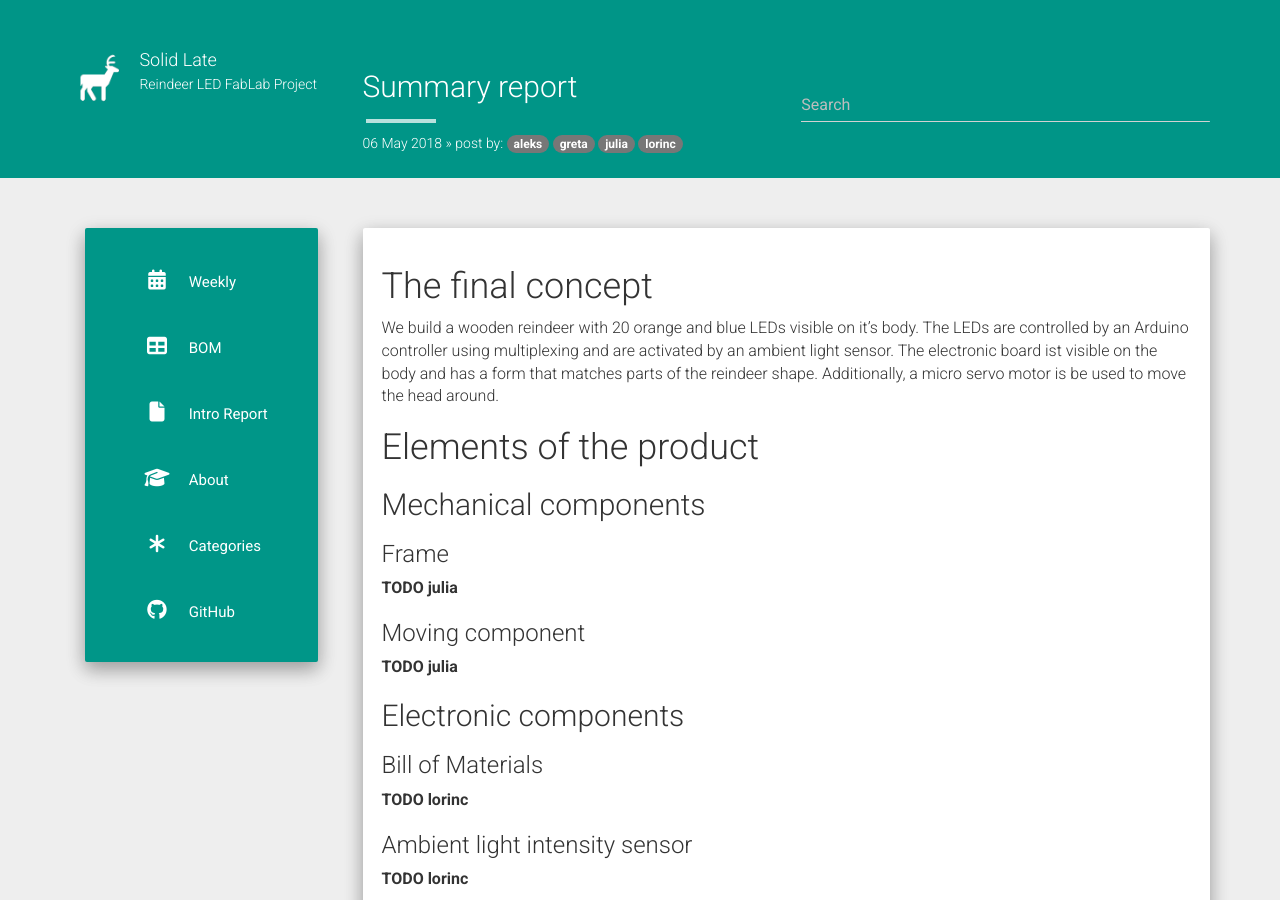
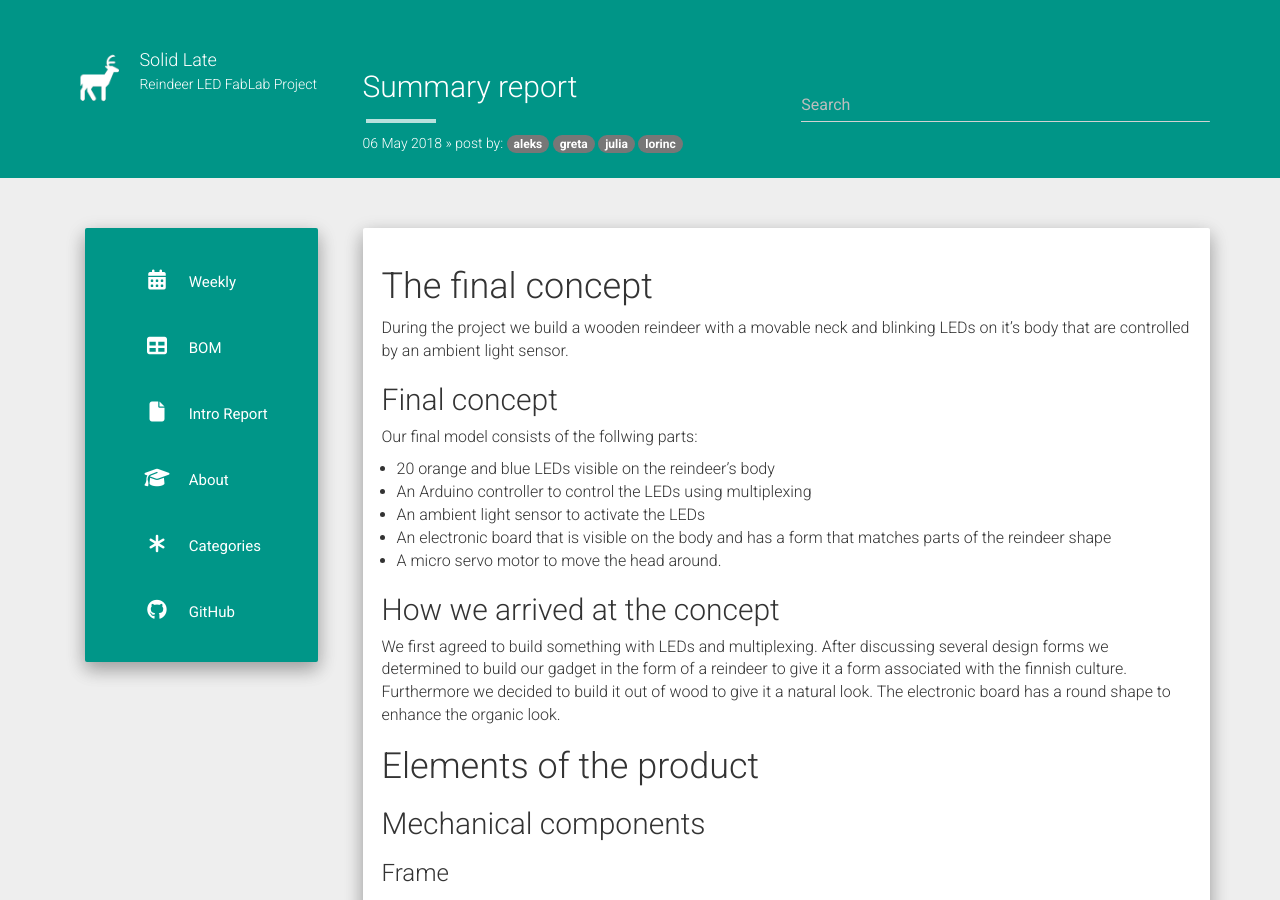
Before and after one commit to solid-late/solid-late.github.io, a Jekyll site: the page built from summary-report.md, in a window 1280 px wide and 900 px high. Built offline with Jekyll 4.4.1, drawn with Linux system fonts in a browser that asks for light colours; nearby versions of some CDN libraries.

Commit message:
Update summary report
Update introduction

```diff
--- a/summary-report.md
+++ b/summary-report.md
@@ -13,7 +13,18 @@ authors:
 The final concept
 =================
 
-We build a wooden reindeer with 20 orange and blue LEDs visible on it's body. The LEDs are controlled by an Arduino controller using multiplexing and are activated by an ambient light sensor. The electronic board ist visible on the body and has a form that matches parts of the reindeer shape. Additionally, a micro servo motor is be used to move the head around.
+During the project we build a wooden reindeer with a movable neck and blinking LEDs on it's body that are controlled by an ambient light sensor.
+
+## Final concept
+Our final model consists of the follwing parts:
+* 20 orange and blue LEDs visible on the reindeer's body
+* An Arduino controller to control the LEDs using multiplexing
+* An ambient light sensor to activate the LEDs
+* An electronic board that is visible on the body and has a form that matches parts of the reindeer shape
+* A micro servo motor to move the head around.
+
+## How we arrived at the concept
+We first agreed to build something with LEDs and multiplexing. After discussing several design forms we determined to build our gadget in the form of a reindeer to give it a form associated with the finnish culture. Furthermore we decided to build it out of wood to give it a natural look. The electronic board has a round shape to enhance the organic look.
 
 Elements of the product
 ====================
```
